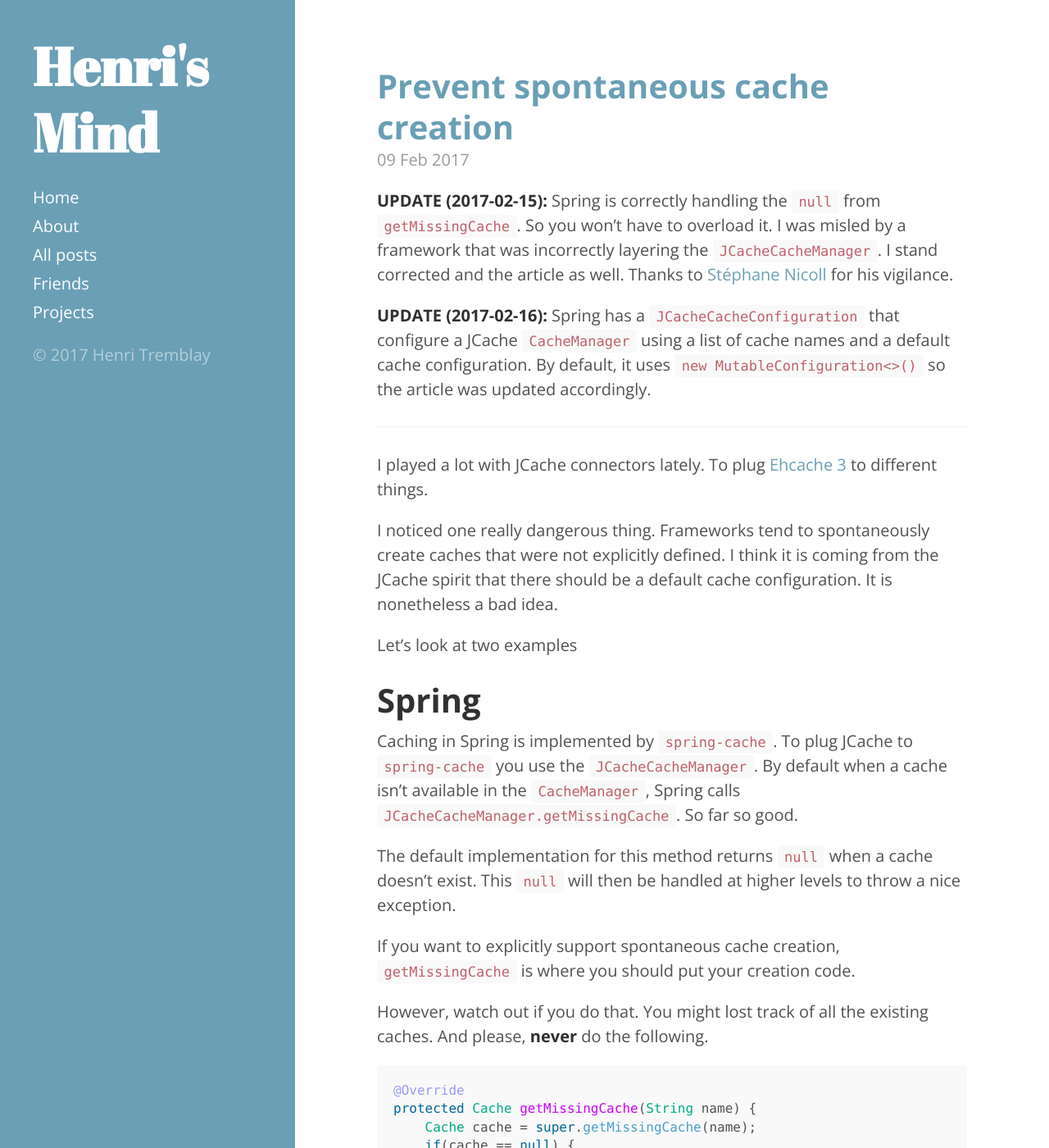
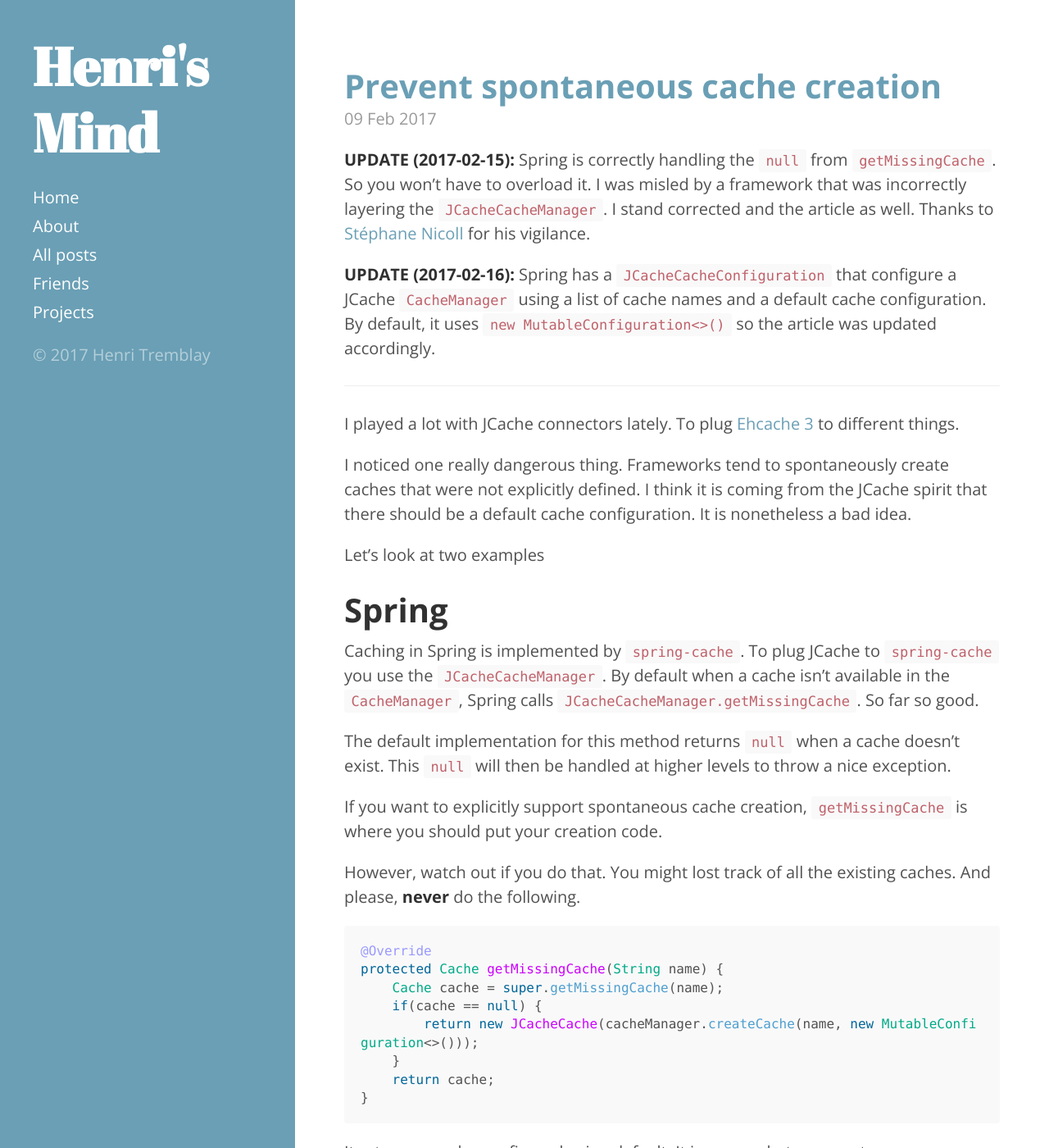
Before and after one commit to henri-tremblay/henri.github.io, a Jekyll site: the page built from index.html, in a window 1280 px wide and 1400 px high. Shown: the whole window at 82% size. Built offline with Jekyll 4.4.1, drawn with Linux system fonts in a browser that asks for light colours; the list of posts is cut into pages by our own code.

Commit message:
Take full screen width

```diff
--- a/public/css/hyde.css
+++ b/public/css/hyde.css
@@ -128,19 +128,10 @@ a.sidebar-nav-item:focus {
 
 @media (min-width: 48em) {
   .content {
-    max-width: 38rem;
     margin-left: 20rem;
     margin-right: 2rem;
   }
 }
-
-@media (min-width: 64em) {
-  .content {
-    margin-left: 22rem;
-    margin-right: 4rem;
-  }
-}
-
 
 /*
  * Reverse layout
--- a/public/css/poole.css
+++ b/public/css/poole.css
@@ -286,7 +286,6 @@ tbody tr:nth-child(odd) th {
  */
 
 .container {
-  max-width: 38rem;
   padding-left:  1rem;
   padding-right: 1rem;
   margin-left:  auto;
```
